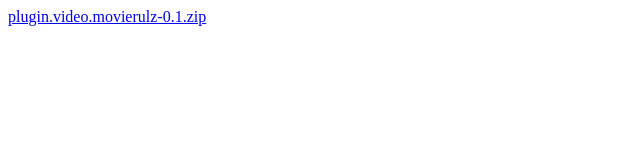
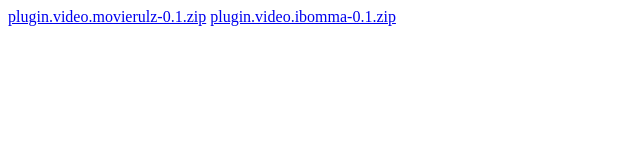
Before and after one commit to b3608278/b3608278.github.io, a plain HTML site: page repo/index.html in a window 1280 px wide. Shown: the whole page, without its empty margins (0-640 px from the left). Drawn offline with Linux system fonts and the light colour scheme.

Commit message:
Update index.html

```diff
--- a/repo/index.html
+++ b/repo/index.html
@@ -1 +1,2 @@
 <a href="plugin.video.movierulz-0.1.zip">plugin.video.movierulz-0.1.zip</a>
+<a href="plugin.video.ibomma-0.1.zip">plugin.video.ibomma-0.1.zip</a>
```
